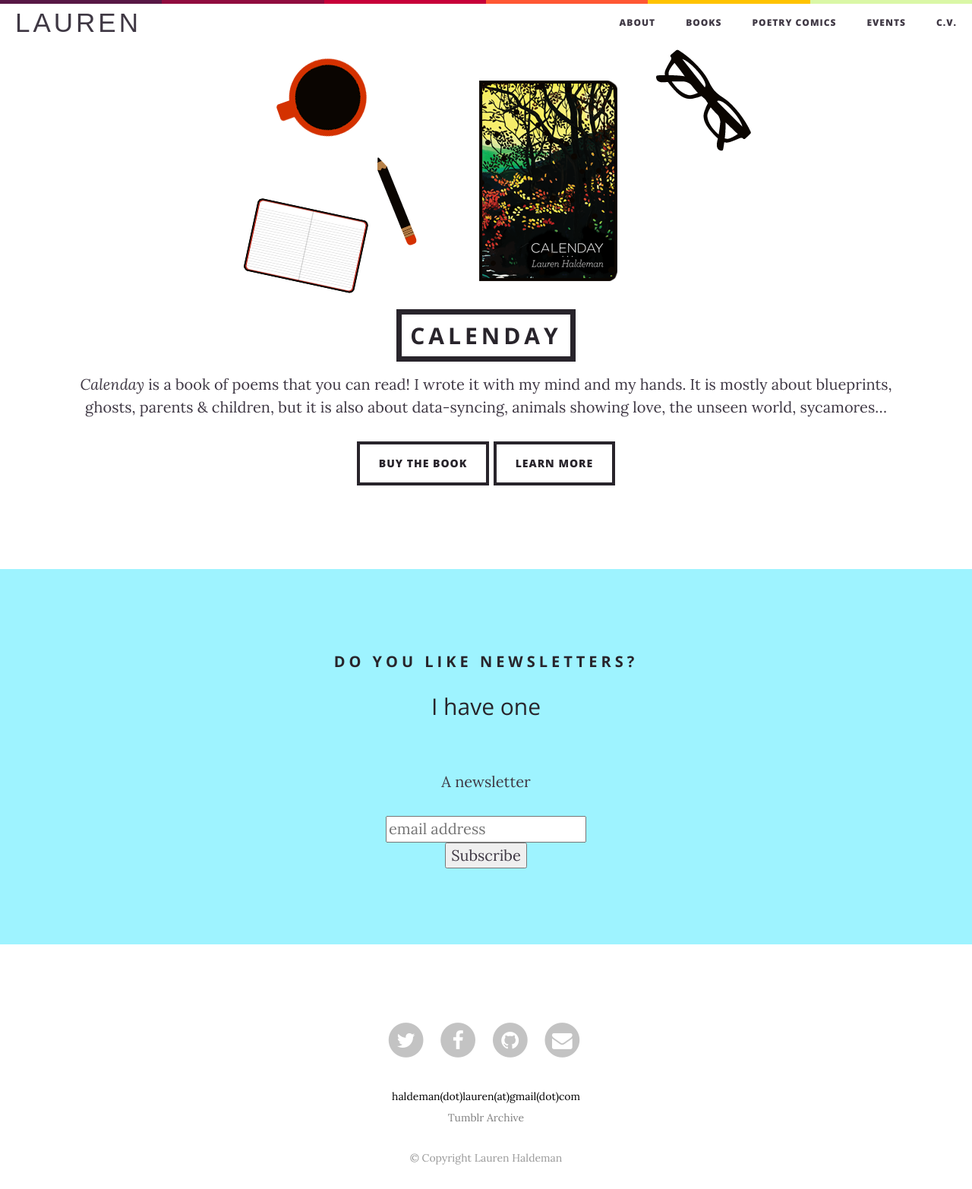
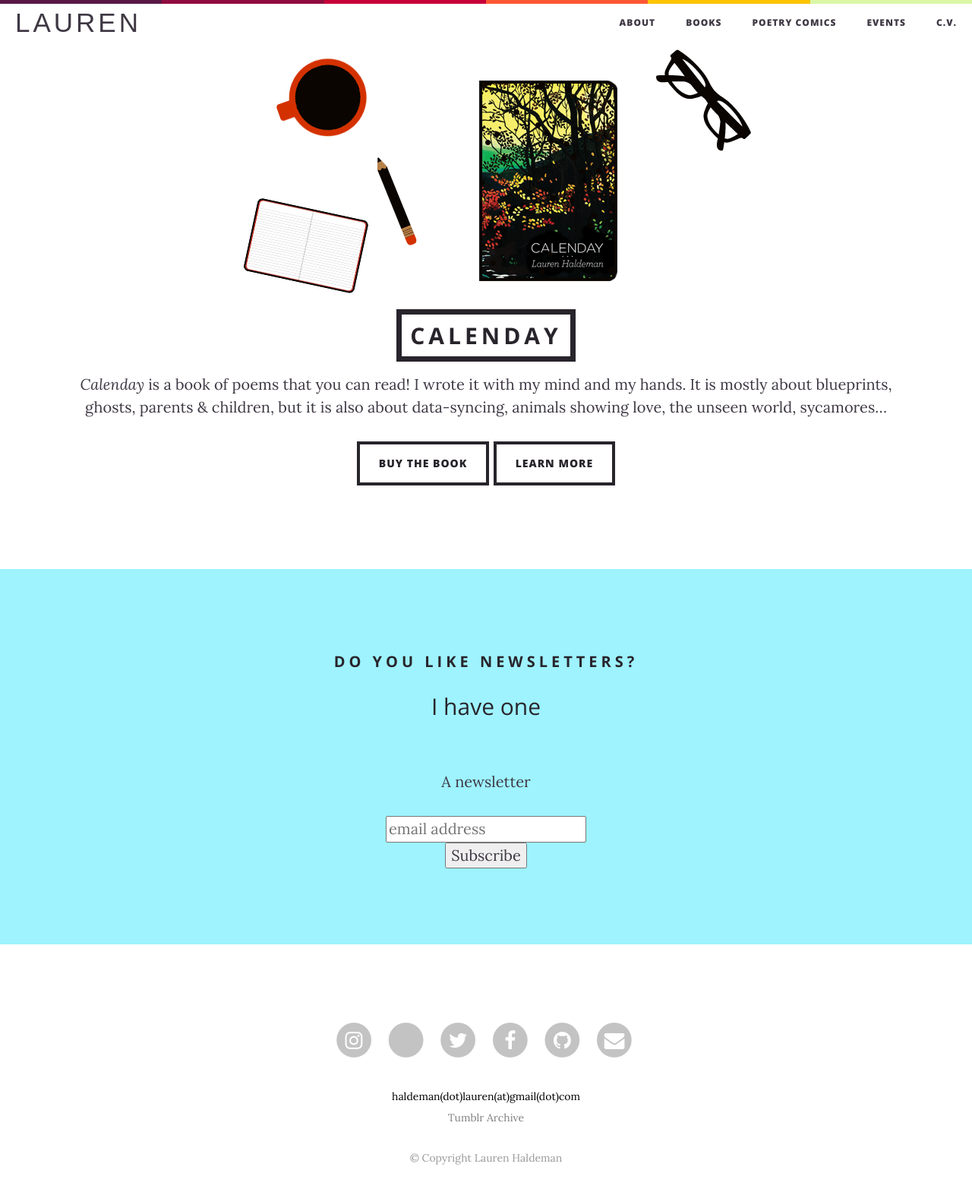
Before and after one commit to laurenhaldeman/laurenhaldeman.github.io, a Jekyll site: the page built from calenday-is-a-book.html, in a window 1280 px wide. Shown: the whole page at 76% size. Built offline with Jekyll 4.4.1, drawn with Linux system fonts in a browser that asks for light colours; nearby versions of some CDN libraries; some web fonts are replaced; comment, search, counter and statistics services are not loaded.

Commit message:
Update footer.html

```diff
--- a/_includes/footer.html
+++ b/_includes/footer.html
@@ -21,6 +21,22 @@
 
 <div class="textcenter" style="color: #999; padding-top: 100px;">
   <ul class="list-inline">
+	<li>
+          <a href="https://www.instagram.com/laurenhaldeman/">
+              <span class="fa-stack fa-lg">
+                  <i class="fa fa-circle fa-stack-2x"></i>
+                  <i class="fa fa-instagram fa-stack-1x fa-inverse"></i>
+              </span>
+          </a>
+      </li>
+	  <li>
+          <a href="https://www.threads.net/@laurenhaldeman">
+              <span class="fa-stack fa-lg">
+                  <i class="fa fa-circle fa-stack-2x"></i>
+                  <i class="fa fa-threads fa-stack-1x fa-inverse"></i>
+              </span>
+          </a>
+      </li>
       {% if site.twitter_username %}
       <li>
           <a href="https://twitter.com/{{ site.twitter_username }}">
```
